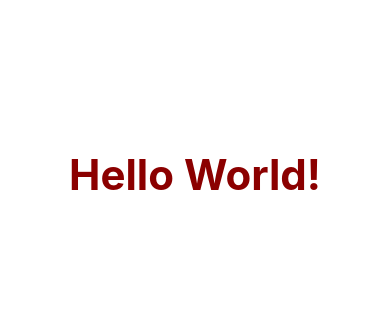
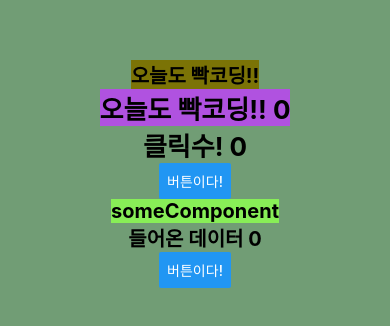
Before and after one commit to ncs01060/studyReactNative, a React Native app: screen / in a window 390 px wide. Shown: the part 248-574 px from the top of the page. Built offline with nearby package versions, Linux system fonts and the light colour scheme.

Commit message:
로컬 상태로 데이터 관리하기

```diff
--- a/App.tsx
+++ b/App.tsx
@@ -1,15 +1,67 @@
 import { StatusBar } from "expo-status-bar";
-import { StyleSheet, Text, View } from "react-native";
+import { useState } from "react";
+import { Button, StyleSheet, Text, View } from "react-native";
 
 export default function App() {
+  const [clickCount, setClickCount] = useState<number>(0);
+
+  const generateColor = (): string => {
+    const randomColor = Math.floor(Math.random() * 16777215)
+      .toString(16)
+      .padStart(6, "0");
+    return `#${randomColor}`;
+  };
+
+  function SomeComponent(props: any) {
+    return (
+      <>
+        <Text
+          style={[
+            { fontWeight: "bold" },
+            { fontSize: 20 },
+            { backgroundColor: generateColor() },
+          ]}
+        >
+          someComponent
+        </Text>
+        <Text style={[{ fontWeight: "bold" }, { fontSize: 20 }]}>
+          들어온 데이터 {props.clickCount}
+        </Text>
+        <Button title="버튼이다!" onPress={props.onClick} />
+      </>
+    );
+  }
+
   return (
-    <View style={styles.container}>
+    <View style={[styles.container, { backgroundColor: generateColor() }]}>
       <Text
-        style={[{ fontWeight: "bold" }, { fontSize: 42 }, { color: "darkred" }]}
+        style={[
+          { fontWeight: "bold" },
+          { fontSize: 20 },
+          { backgroundColor: generateColor() },
+        ]}
       >
-        Hello World!
+        오늘도 빡코딩!!
       </Text>
+
+      <Text style={[styles.boldText, { backgroundColor: generateColor() }]}>
+        오늘도 빡코딩!! {clickCount}
+      </Text>
+
       <StatusBar style="auto" />
+      <Text style={styles.boldText}>클릭수! {clickCount}</Text>
+      <Button
+        title="버튼이다!"
+        onPress={(e) => {
+          setClickCount(clickCount + 1);
+        }}
+      />
+      <SomeComponent
+        clickCount={clickCount}
+        onClick={() => {
+          setClickCount(clickCount + 1);
+        }}
+      />
     </View>
   );
 }
@@ -21,4 +73,8 @@ const styles = StyleSheet.create({
     alignItems: "center",
     justifyContent: "center",
   },
+  boldText: {
+    fontWeight: "bold",
+    fontSize: 26,
+  },
 });
```
